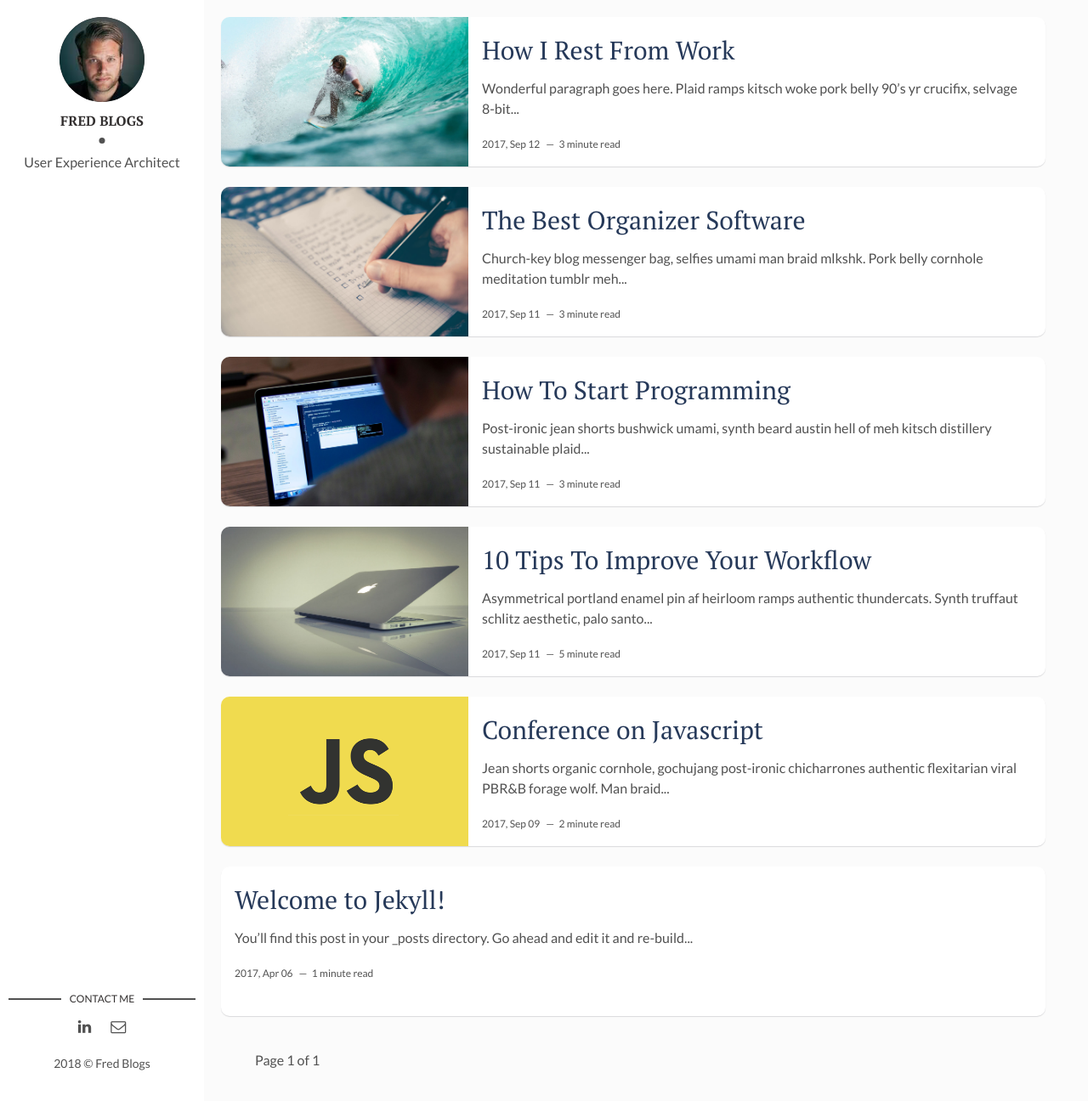
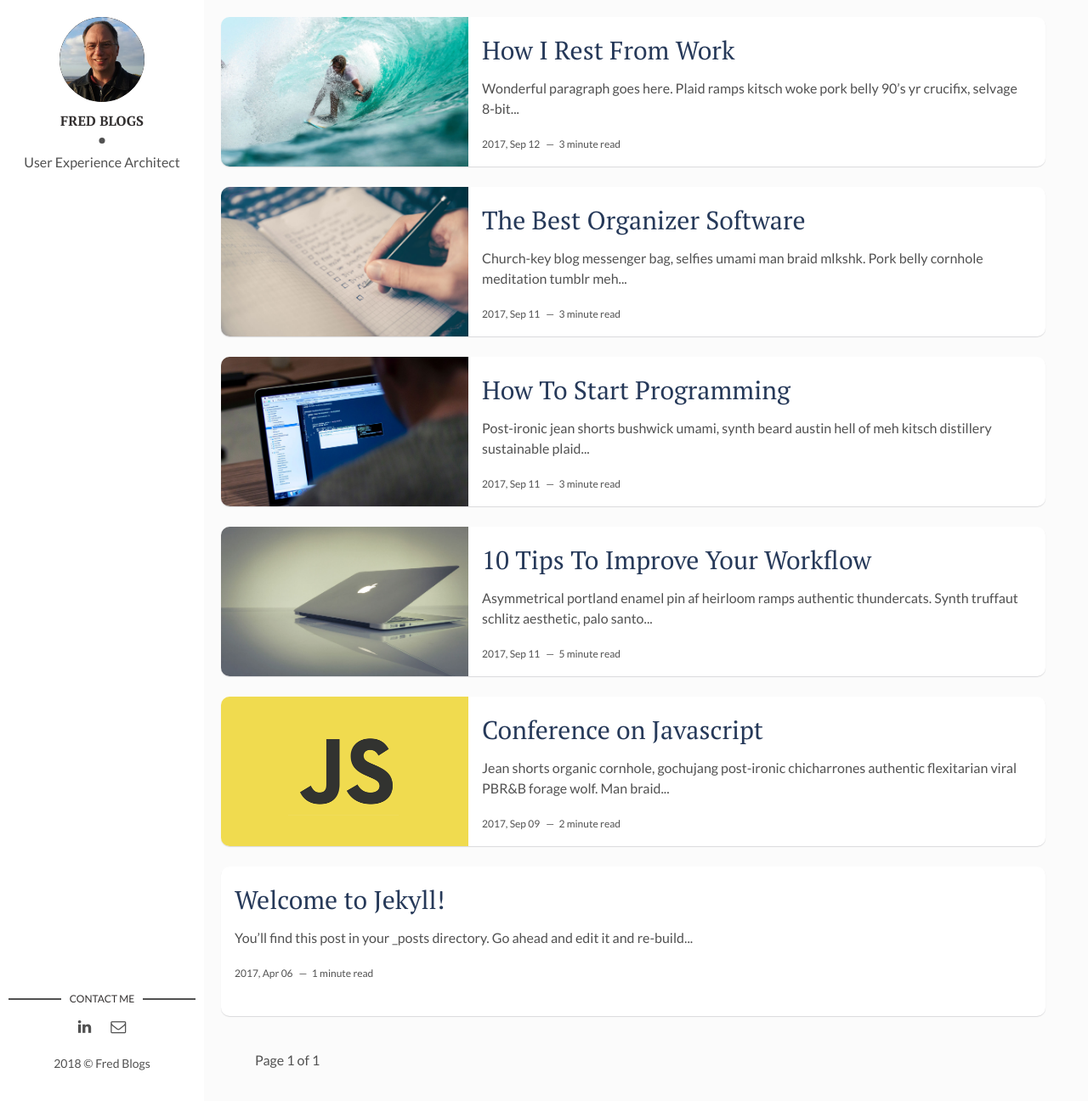
Before and after one commit to garythornton/garythornton.github.io, a Jekyll site: the page built from index.html, in a window 1280 px wide and 1296 px high. Shown: the whole window at 85% size. Built offline with Jekyll 4.4.1, drawn with Linux system fonts in a browser that asks for light colours; the list of posts is cut into pages by our own code.

Commit message:
Update _config.yml

```diff
--- a/_config.yml
+++ b/_config.yml
@@ -10,7 +10,7 @@ site-twitter: #if your site has a twitter account, enter it here
 
 # Author Settings
 author: Fred Blogs # add your name
-author-img: david-freeman.jpg # add your photo
+author-img: gary.png # add your photo
 about-author: User Experience Architect # add description
 social-twitter: # add your Twitter handle
 social-facebook: # add your Facebook handle
```
